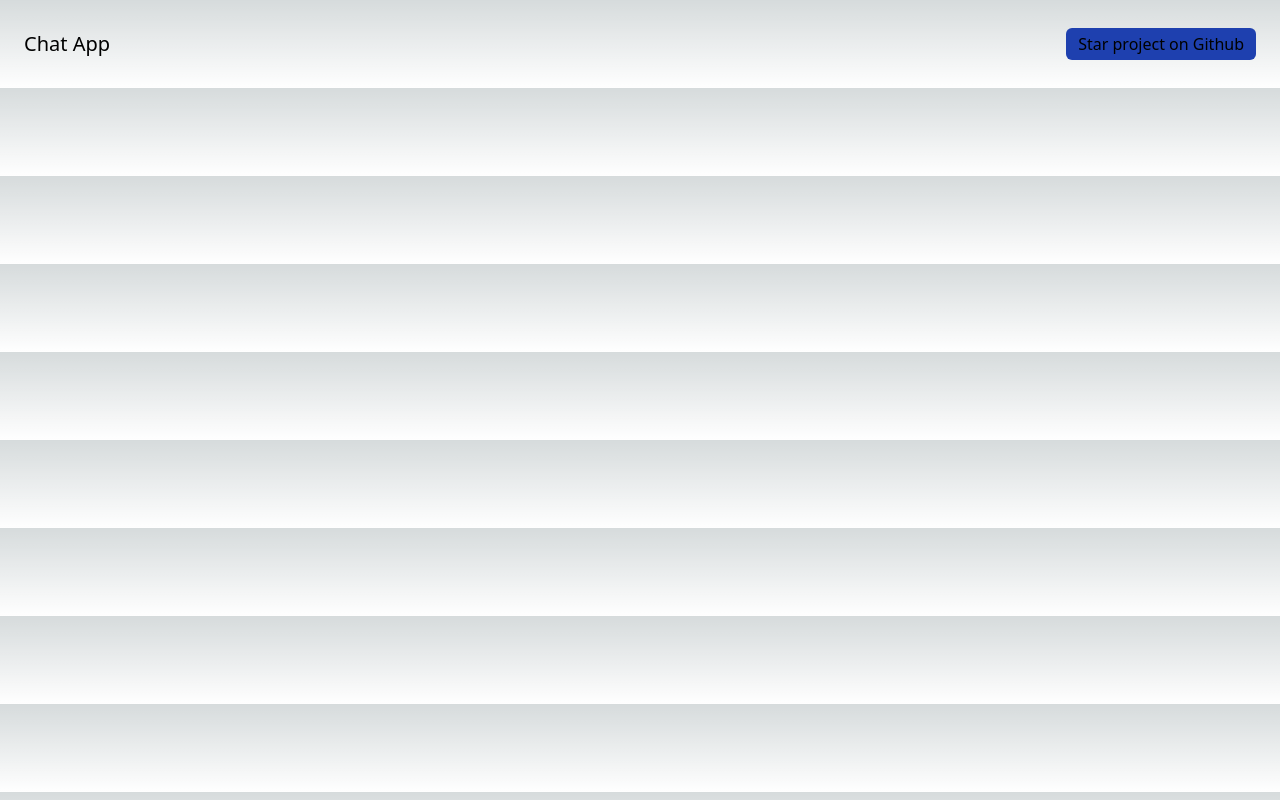
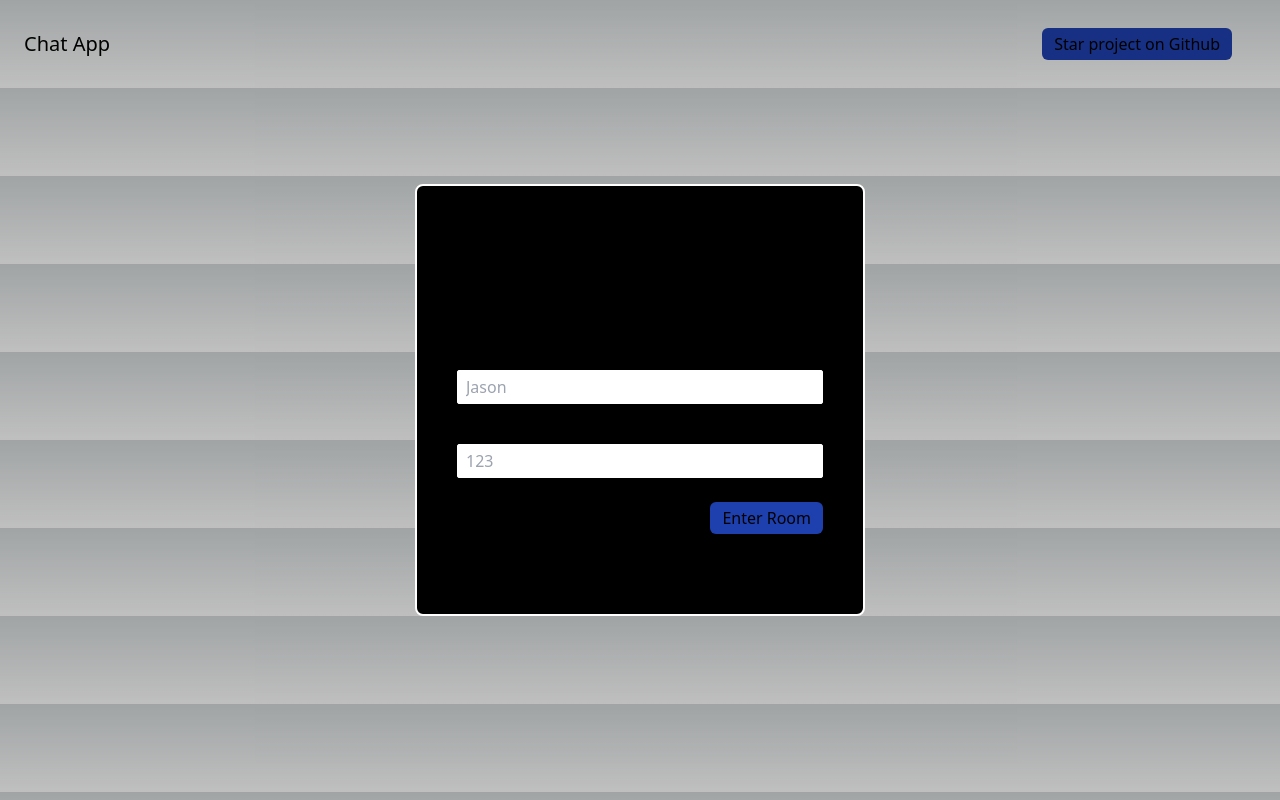
Before and after one commit to Naik-Bharat/Chat-App, a Next.js app in the folder frontend/: page / in a window 1280 px wide. Built offline with nearby package versions, Linux system fonts and the light colour scheme; no server answers.

Commit message:
made basic modal design and fixed websockets for ssr

```diff
--- a/frontend/app/layout.tsx
+++ b/frontend/app/layout.tsx
@@ -13,22 +13,20 @@ export default function RootLayout({
 }) {
   return (
     <html lang="en">
-      <head>
-        <title>
-          Chat App
-        </title>
-      </head>
       <body>
         <header className='py-7'>
-          <nav className='container items-center mx-auto flex justify-between'>
-            <div className='logo text-xl ml-6'>Chat App</div>
-            <ul className='flex items-center'>
+          {/* <nav className='hidden sm:block'> */}
+          <nav>
+            <div className='items-center mx-6 flex justify-between'>
+              <div className='logo text-xl'>Chat App</div>
+              <ul className='justify-between'>
                 <li className='mr-6'>
                     <Link href='https://github.com/Naik-Bharat/chat-app' target={"_blank"}>
                       <button className='rounded-md bg-blue-800 px-3 py-1'>Star project on Github</button>
                     </Link>
                 </li>
               </ul>
+            </div>
           </nav>
         </header>
         {children}
--- a/frontend/app/page.tsx
+++ b/frontend/app/page.tsx
@@ -3,17 +3,24 @@
 import Image from 'next/image'
 import { Inter } from 'next/font/google'
 import styles from './page.module.css'
+import Modal from '@/components/Modal';
+import { useEffect, useState } from 'react';
 
 const inter = Inter({ subsets: ['latin'] })
 
 export default function Home() {
-  const socket = new WebSocket("ws://localhost:8080/ws/123");
-  socket.onmessage = ({ data }) => {
-    console.log(data);
-  };
+  useEffect(() => {
+    const socket = new WebSocket("ws://localhost:8080/ws/123");
+    socket.onmessage = ({ data }) => {
+      console.log(data);
+    }
+  })
+
+  const [showModal, setShowModal] = useState(false);
 
   return (
     <div className='mx-6'>
+      <Modal isVisible={true} />
     </div>
   )
 }
--- /dev/null
+++ b/frontend/components/Modal.tsx
@@ -0,0 +1,26 @@
+type Props = {
+  isVisible: boolean
+}
+
+const Modal = ({ isVisible }: Props) => {
+  return isVisible? (
+    <div className="fixed inset-0 bg-black bg-opacity-25 background-blur-sm flex justify-center items-center">
+      <div className="w-[70%] sm:w-[450px]">
+        <div className="bg-black rounded-lg border-2 border-white px-6 sm:px-10 py-20 space-y-10">
+          <p className="text-xl text-center">Details</p>
+          <form className="space-y-2">
+            <p className="text-lg">Name</p>
+            <input type="text" name="name" placeholder="Jason" className="rounded-sm border border-white w-[100%] px-2 py-1" />
+            <p>Room ID</p>
+            <input type="text" name="roomID" placeholder="123" className="rounded-sm border border-white w-[100%] px-2 py-1" />
+            <div className="relative h-12 w-[100%]">
+                <button type="submit" className="absolute bottom-0 right-0 rounded-md bg-blue-800 px-3 py-1">Enter Room</button>
+            </div>
+          </form>
+        </div>
+      </div>
+    </div>
+  ) : null;
+}
+
+export default Modal;
--- a/frontend/package.json
+++ b/frontend/package.json
@@ -17,8 +17,7 @@
     "next": "^13.3.0",
     "react": "18.2.0",
     "react-dom": "18.2.0",
-    "typescript": "5.0.3",
-    "ws": "^8.13.0"
+    "typescript": "5.0.3"
   },
   "devDependencies": {
     "autoprefixer": "^10.4.14",
```
Also changed, not shown: 1 other file (tests, documents, lock files or other folders). Lines whose indentation alone changed are shown as unchanged.
